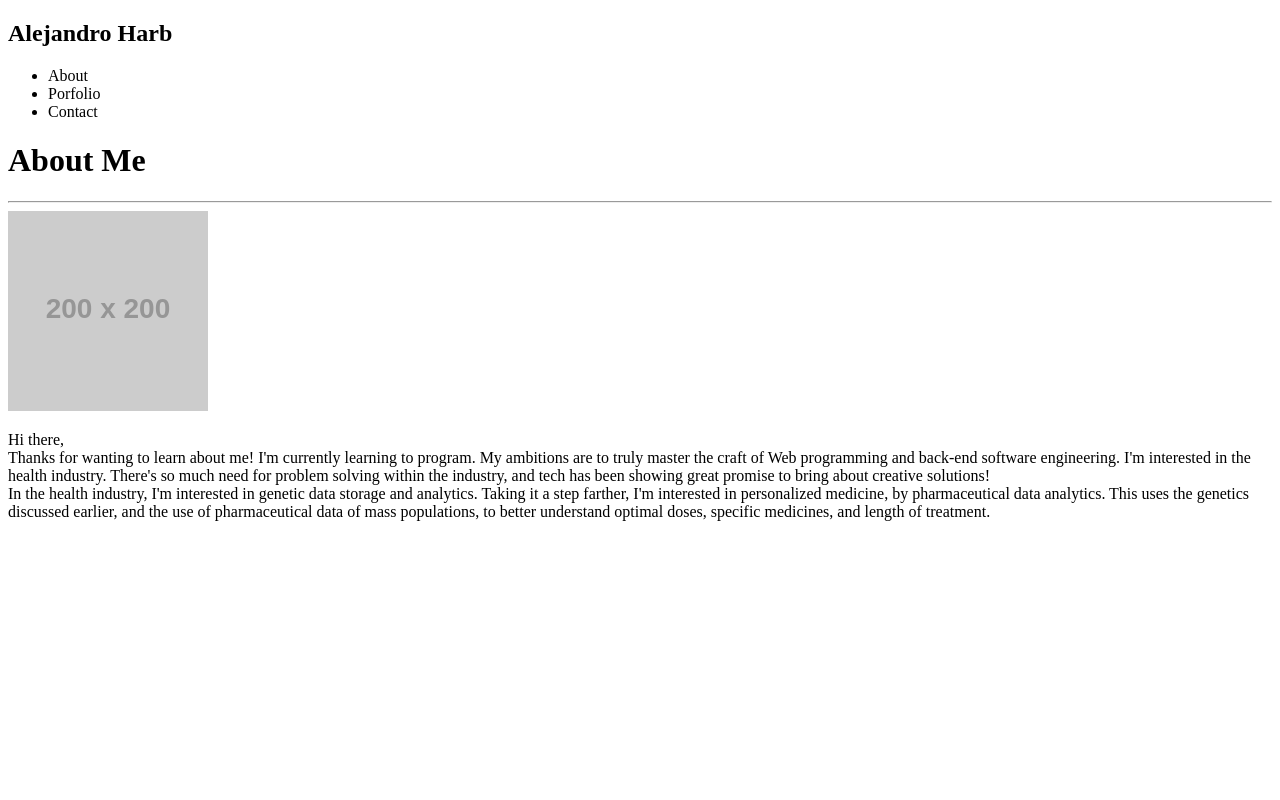
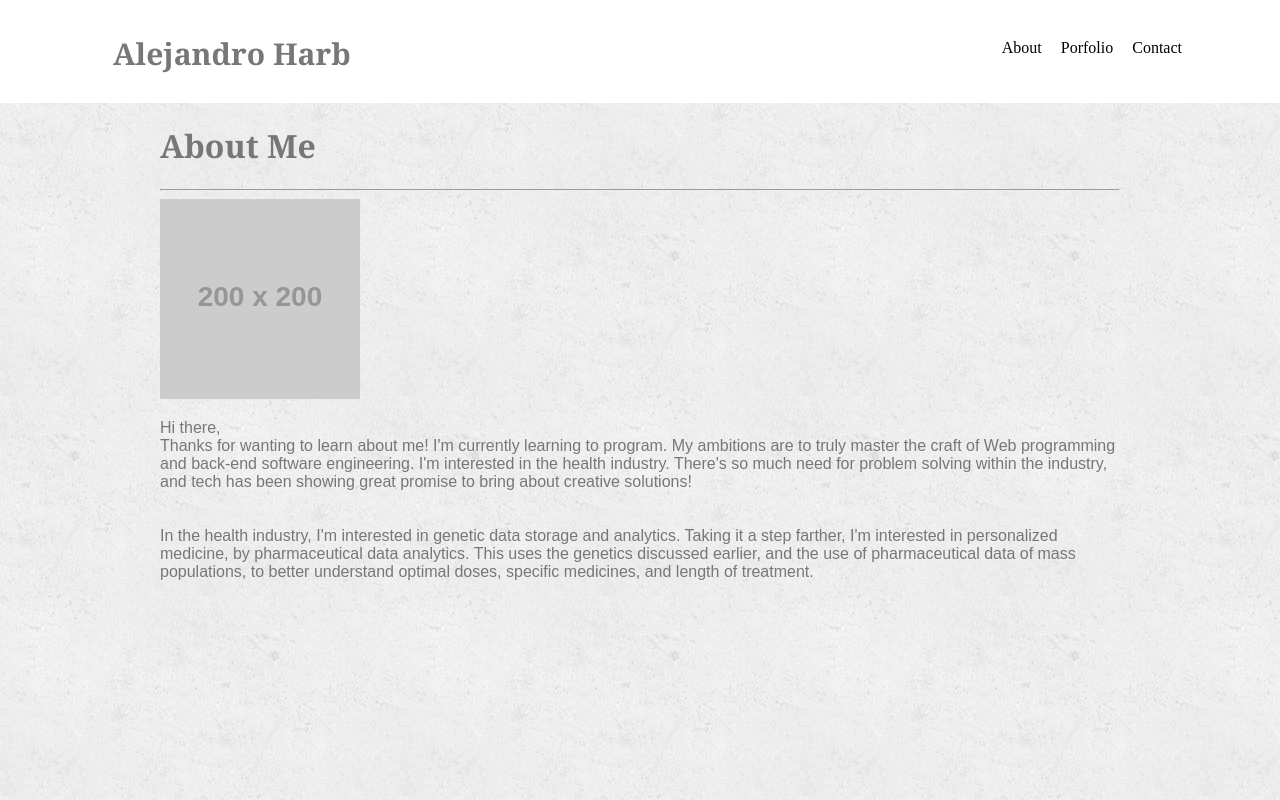
Before and after one commit to alejandroharb/Basic-Portfolio, a PHP site: page / in a window 1280 px wide. Run offline with PHP 8.4, Linux system fonts and the light colour scheme; grey boxes labelled with a size stand in for pictures from a placeholder-image service; some libraries are stand-ins or nearby versions.

Commit message:
added classes to index, added styles for header and background

```diff
--- a/assets/css/style.css
+++ b/assets/css/style.css
@@ -1,10 +1,14 @@
 body {
-	background-color: #ededed (0,0,92)rgb(237,237,237);
+	background-image: url("../images/concrete_seamless.png");
+	background-position: center center;
+	background-repeat: repeat;
 }
 
 header {
 	background-color:#ffffff;
 	border-color: #cccccc;
+	padding-top: 10px;
+	margin:-10px -10px 0px -10px;
 }
 
 h1, h2, h3, h4, h5, h6, p {
@@ -18,3 +22,36 @@ h1 {
 p {
 	font-family:'Arial', 'Helvetica Neue', Helvetica, sans-serif;
 }
+
+.container {
+	width: 960px;
+	margin-right: auto;
+	margin-left: auto;
+}
+
+.nav-bar {
+	width: 100%;
+	display: inline-block;
+	padding-right: 15px;
+    padding-left: 15px;
+    margin-right: auto;
+    margin-left: auto;
+}
+
+.brand-title {
+	float:left;
+	margin-left: 100px;
+	font-size:20px;
+}
+.nav-links{
+	float: right;
+	position:relative;
+	margin-right: 100px;
+}
+
+.nav-list li{
+	position: relative;
+	display: inline-block;
+	margin:15px 15px 0px 0px;
+	font-size: 16px;
+}
--- a/index.html
+++ b/index.html
@@ -2,15 +2,17 @@
 <html>
 <head>
     <title>Alejandro Harb</title>
+    <!--<link rel="stylesheet" type="text/css" href="assets/css/reset.css">-->
+    <link rel="stylesheet" type="text/css" href="assets/css/style.css">
 </head>
 <body>
     <header>
-        <nav>
-            <div>
+        <nav class="nav-bar">
+            <div class="brand-title">
                 <h1>Alejandro Harb</h1>
             </div>
-            <div>
-                <ul>
+            <div class="nav-links">
+                <ul class="nav-list">
                     <li>About</li>
                     <li>Porfolio</li>
                     <li>Contact</li>
@@ -18,11 +20,15 @@
             </div>
         </nav>
     </header>
-    <div>
-        <h1>About Me</h1>
-        <hr>
-        <img src="http://www.placehold.it/200/200" alt="picture of Alejandro Harb">
-        <p>Hi there, <br> Thanks for wanting to learn about me! I'm currently learning to program. My ambitions are to truly master the craft of Web programming and back-end software engineering. I'm interested in the health industry. There's so much need for problem solving within the industry, and tech has been showing great promise to bring about creative solutions! <br> In the health industry, I'm interested in genetic data storage and analytics. Taking it a step farther, I'm interested in personalized medicine, by pharmaceutical data analytics. This uses the genetics discussed earlier, and the use of pharmaceutical data of mass populations, to better understand optimal doses, specific medicines, and length of treatment.</p>
+    <div class="container">
+        <div class="row">
+            <div>
+                <h1>About Me</h1>
+                <hr>
+                <img src="http://www.placehold.it/200/200" alt="picture of Alejandro Harb">
+                <p>Hi there, <br> Thanks for wanting to learn about me! I'm currently learning to program. My ambitions are to truly master the craft of Web programming and back-end software engineering. I'm interested in the health industry. There's so much need for problem solving within the industry, and tech has been showing great promise to bring about creative solutions! <br><br><br> In the health industry, I'm interested in genetic data storage and analytics. Taking it a step farther, I'm interested in personalized medicine, by pharmaceutical data analytics. This uses the genetics discussed earlier, and the use of pharmaceutical data of mass populations, to better understand optimal doses, specific medicines, and length of treatment.</p>
+            </div>
+        </div>
     </div>
 </body>
 </html>
```
Also changed, not shown: assets/images/concrete_seamless.png (added), 1 other file.
